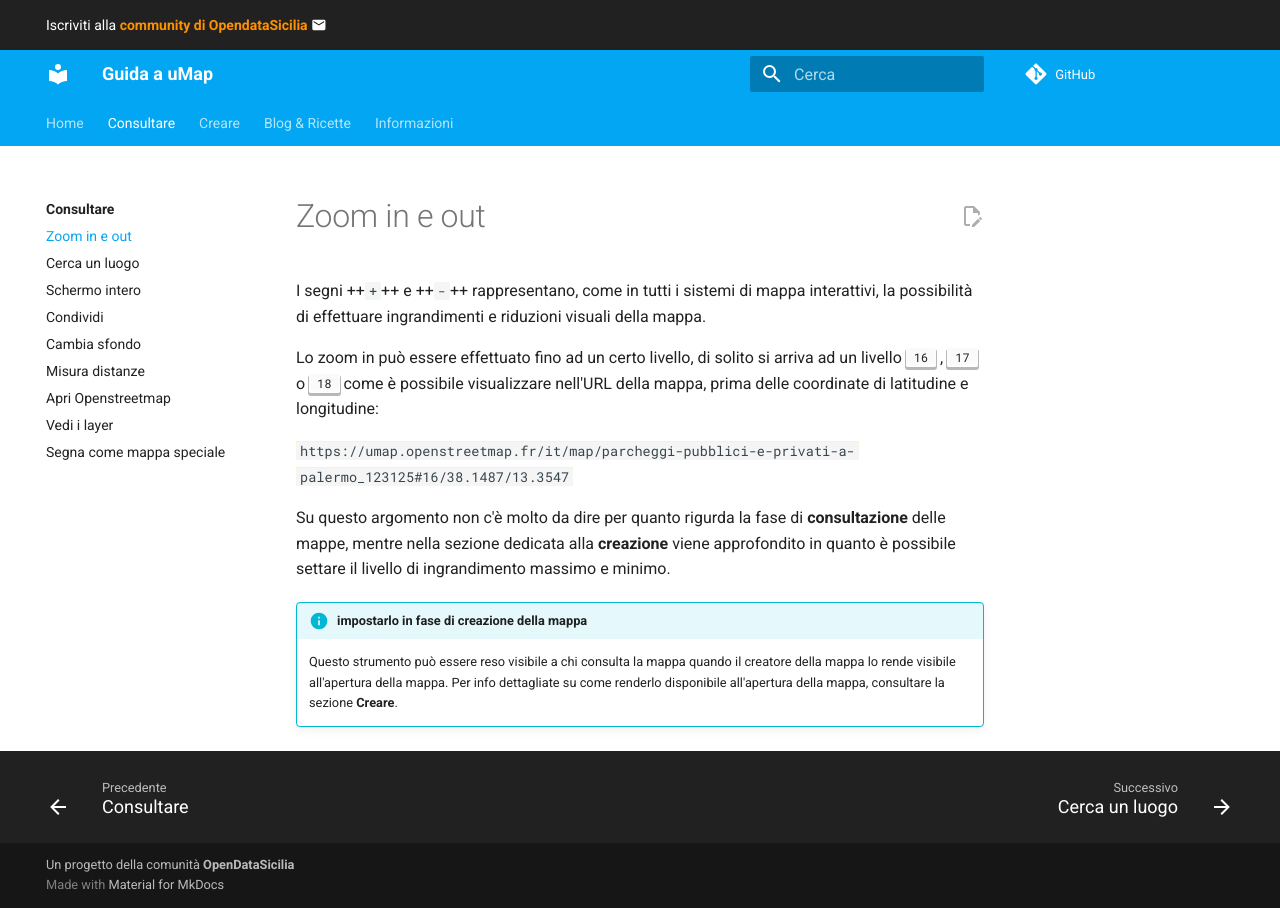
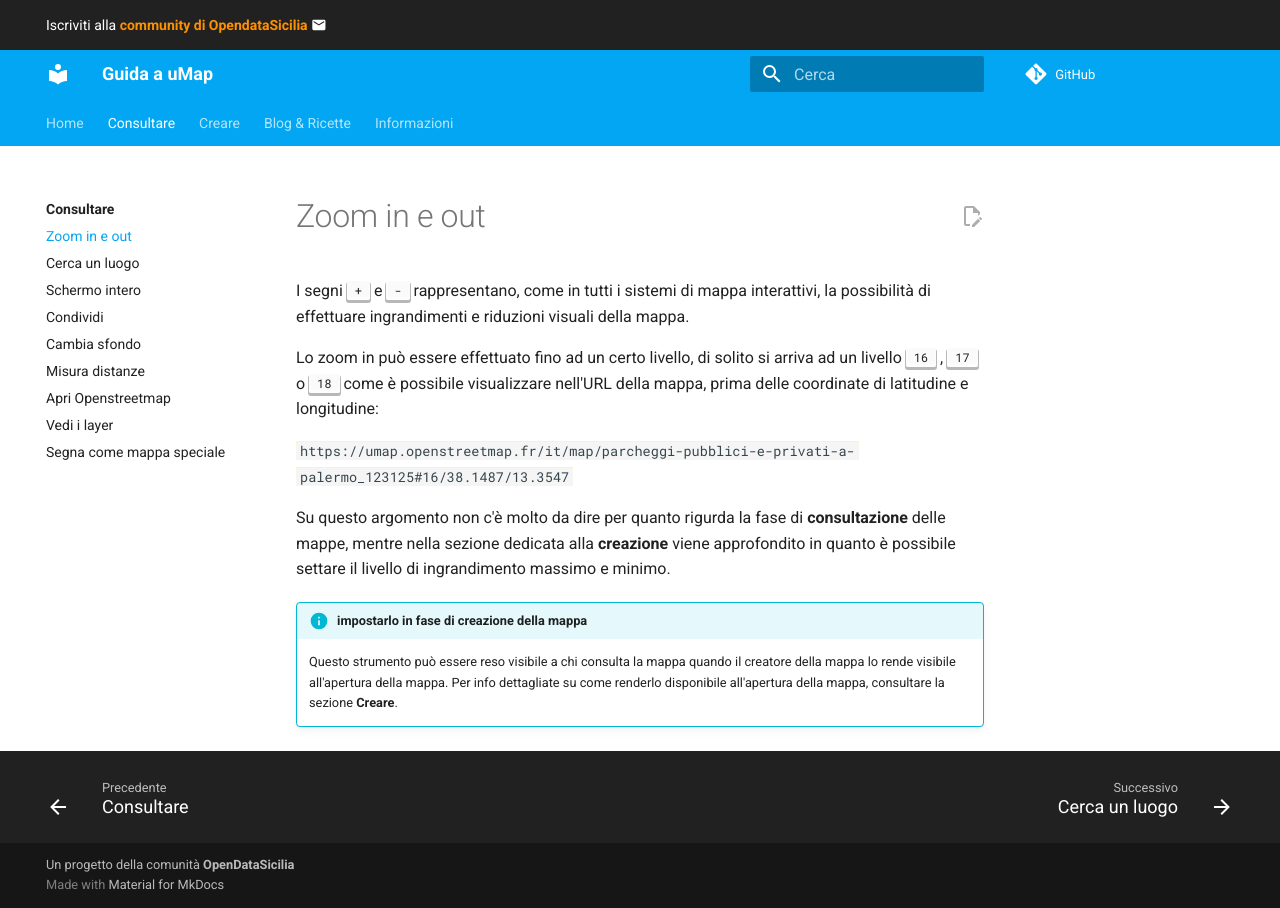
Before and after one commit to opendatasicilia/guida-umap, an MkDocs documentation site: the page built from docs/consultare/zoom-in-out.md, in a window 1280 px wide. Built offline with MkDocs 1.6.1 and Material for MkDocs 9.7.7, drawn with Linux system fonts in a browser that asks for light colours; comment, search, counter and statistics services are not loaded; part of the change alters nothing that is shown.

```diff
--- a/docs/consultare/zoom-in-out.md
+++ b/docs/consultare/zoom-in-out.md
@@ -1,6 +1,6 @@
 # Zoom in e out
 
-I segni ++`+`++ e ++`-`++ rappresentano, come in tutti i sistemi di mappa interattivi, la possibilità di effettuare ingrandimenti e riduzioni visuali della mappa.
+I segni <kbd>+</kbd> e <kbd>-</kbd> rappresentano, come in tutti i sistemi di mappa interattivi, la possibilità di effettuare ingrandimenti e riduzioni visuali della mappa.
 
 Lo zoom in può essere effettuato fino ad un certo livello, di solito si arriva ad un livello ++"16"++ , ++"17"++ o ++"18"++ come è possibile visualizzare nell'URL della mappa, prima delle coordinate di latitudine e longitudine:
 
```
